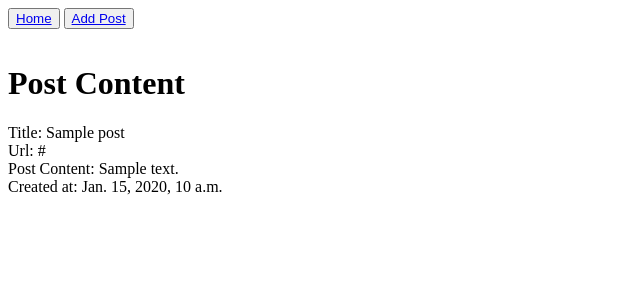
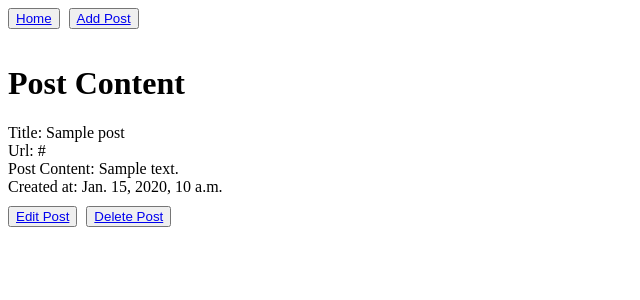
Before and after one commit to Chaotic-Nite/reddit-clone, a Django app: template templates/post_detail.html in a window 1280 px wide. Shown: the top 300 px of the page, without its empty margins (0-640 px from the left). Run offline with Django 3.2, Linux system fonts and the light colour scheme; the template is opened without the code that fills it: most values are stand-ins (such as "Sample title", 1, 10 or a date in 2020).

Commit message:
Adding information to the detail page

```diff
--- a/redditclone/urls.py
+++ b/redditclone/urls.py
@@ -20,7 +20,7 @@ from post_app import views
 urlpatterns = [
     path('admin/', admin.site.urls),
     path('', views.index, name='homepage'),
-    path('post/<int:post_id>', views.post_detail, name="post_detail"),
+    path('post/<int:post_id>', views.post_detail, name='post_detail'),
     path('addpost/', views.add_post),
     path('upvote/<int:post_id>/', views.upvote_view, name='upvote'),
     path('downvote/<int:post_id>/', views.downvote_view, name='downvote'),
--- a/templates/post_detail.html
+++ b/templates/post_detail.html
@@ -1,4 +1,4 @@
-<button><a href="/">Home</a></button>
+<button style="margin-right: 5px;"><a href="/">Home</a></button>
 <button style="margin-bottom: 15px;"><a href="/addpost">Add Post</a></button>
 
 <br />
@@ -12,3 +12,6 @@ Url: {{post.url_post}}
 Post Content: {{post.content}}
 </br>
 Created at: {{post.created_at}}
+<br />
+<button style="margin-right: 5px;"><a href="/post/{{post.id}}/edit">Edit Post</a></button>
+<button style="margin-top: 10px;"><a href="/post/{{post.id}}/delete">Delete Post</a></button>
```
Also changed, not shown: templates/index.html (+5 -5 lines).
